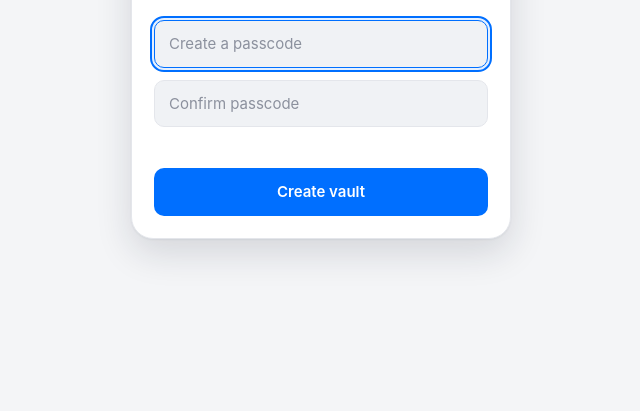
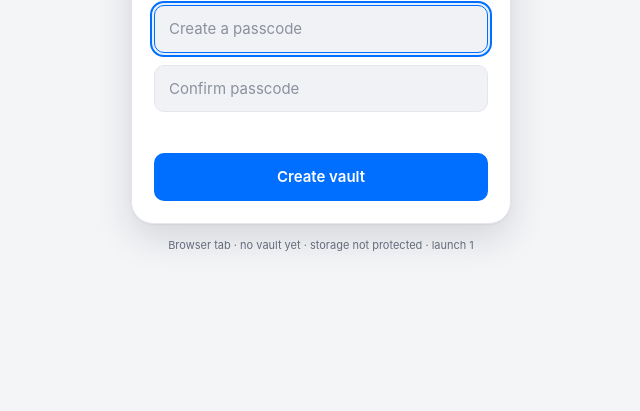
Before and after one commit to Matthew2041/sf-7k2m, a plain HTML site: page index.html in a window 1280 px wide. Shown: the part 389-800 px from the top of the page, without its empty margins (319-959 px from the left). Drawn offline with Linux system fonts and the light colour scheme.

Commit message:
Show storage/launch status on lock screen to diagnose iOS data resets
Co-Authored-By: Claude Sonnet 5.5 <noreply@anthropic.com>

```diff
--- a/js/app.js
+++ b/js/app.js
@@ -174,7 +174,9 @@ async function renderLock() {
   const installed = navigator.standalone === true || matchMedia('(display-mode: standalone)').matches;
   const notice = ios && !installed ? h('div', { class: 'notice', role: 'note' }, h('b', {}, 'Install before you start. '),
     'This is a browser tab, which keeps its own separate storage. Tap Share → Add to Home Screen, then open Stuff Finder from its icon. A passcode created here will not carry over.') : null;
-  app.replaceChildren(h('div', { class: 'lock-wrap' }, h('div', { class: 'lock-col' }, notice, form)));
+  const persisted = await navigator.storage?.persisted?.().catch(() => null);
+  const diag = h('p', { class: 'diag' }, `${installed ? 'Installed app' : 'Browser tab'} · ${first ? 'no vault yet' : 'vault found'} · storage ${persisted ? 'protected' : 'not protected'} · launch ${LS.get('launches', '1')}`);
+  app.replaceChildren(h('div', { class: 'lock-wrap' }, h('div', { class: 'lock-col' }, notice, form, diag)));
   setTimeout(() => pass.focus(), 250);
 }
 
@@ -644,5 +646,6 @@ addEventListener('pagehide', () => { if (Number(LS.get('lock', '60')) === 0) loc
 // ---------- boot ----------
 applyTheme();
 navigator.storage?.persist?.(); // ask the browser not to evict our data
+LS.set('launches', String(Number(LS.get('launches', '0')) + 1)); // visible on the lock screen to diagnose storage resets
 renderLock();
 if ('serviceWorker' in navigator) navigator.serviceWorker.register('./sw.js').catch(() => {});
--- a/styles.css
+++ b/styles.css
@@ -218,3 +218,5 @@ textarea.input { resize: none; }
 .lock-col .lock-card { width: 100%; }
 .notice { padding: 12px 14px; border-radius: var(--r-ctl); background: var(--warn-soft); color: var(--text); border: 1px solid color-mix(in srgb, var(--warn) 35%, transparent); font-size: 13px; line-height: 1.45; }
 .notice b { color: var(--warn); }
+
+.diag { text-align: center; font-size: 11px; color: var(--muted); margin: 2px 0 0; }
--- a/sw.js
+++ b/sw.js
@@ -1,5 +1,5 @@
 // Offline cache. Only static app files are cached; user data lives in encrypted IndexedDB.
-const VER = 'sf-v7';
+const VER = 'sf-v8';
 const SHELL = ['./', 'index.html', 'styles.css', 'manifest.json', 'js/app.js', 'js/crypto.js', 'js/db.js', 'js/detect.js', 'js/dom.js', 'js/passkey.js', 'icons/icon-180.png', 'icons/icon-192.png'];
 
 self.addEventListener('install', (e) => { e.waitUntil(caches.open(VER).then((c) => c.addAll(SHELL)).then(() => self.skipWaiting())); });
```
